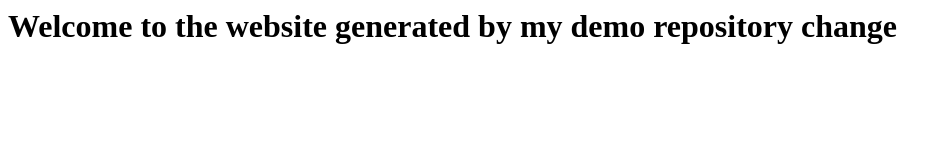
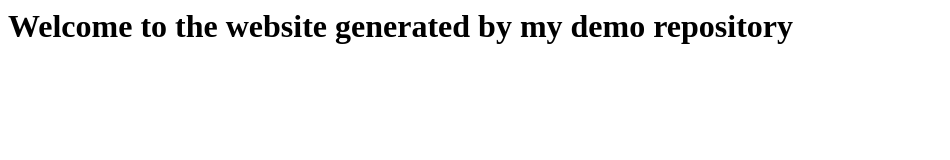
Before and after one commit to HUIX-Consulting/demo-repository, a website: page index.html in a window 1280 px wide. Shown: the whole page, without its empty margins (0-950 px from the left). Drawn offline with Linux system fonts and the light colour scheme.

Commit message:
Update index.html

```diff
--- a/index.html
+++ b/index.html
@@ -1 +1 @@
-<h1>Welcome to the website generated by my demo repository change</h1>
+<h1>Welcome to the website generated by my demo repository</h1>
```
